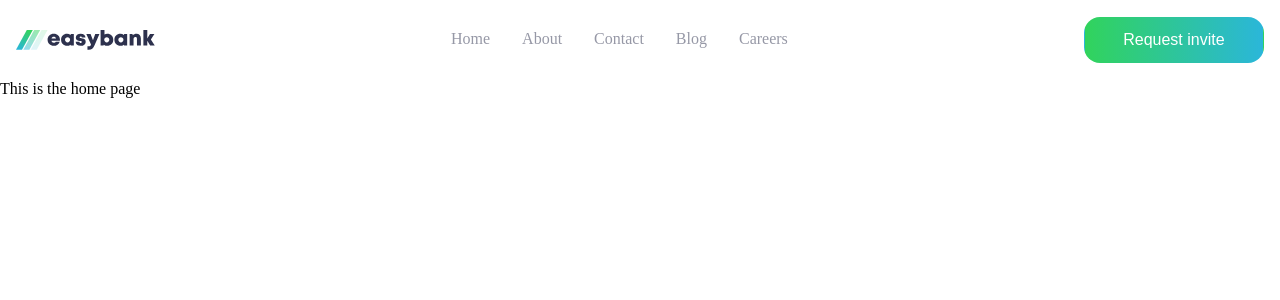
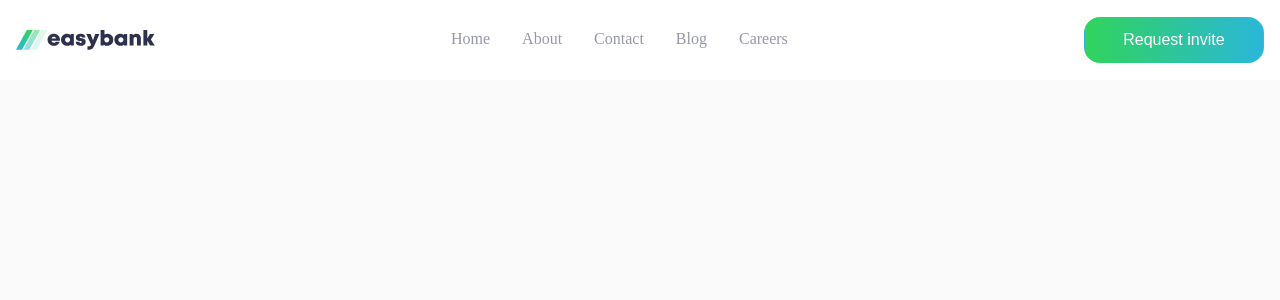
Before and after one commit to PChaparro/frontend-mentor, a React (Vite) app in the folder easybank-landing-page/: page / in a window 1280 px wide. Shown: the top 300 px of the page. Built offline with nearby package versions, Linux system fonts and the light colour scheme; a web font is replaced by a local one.

Commit message:
:recycle: Refactor button as an independent component

```diff
--- /dev/null
+++ b/easybank-landing-page/src/components/GradientButton/GradiendButton.tsx
@@ -0,0 +1,9 @@
+import Styles from './GradientButton.module.css';
+
+interface Props {
+  text: string;
+}
+
+export const GradientButton = ({ text }: Props) => {
+  return <button className={Styles['gradient-button']}>{text}</button>;
+};
--- /dev/null
+++ b/easybank-landing-page/src/components/GradientButton/GradientButton.module.css
@@ -0,0 +1,10 @@
+.gradient-button {
+  padding: 0.8em 2.4em;
+  border: 1px solid transparent;
+  border-radius: 16px;
+  cursor: pointer;
+
+  color: white;
+  font-size: var(--fs-sm);
+  background: linear-gradient(to right, var(--primary-lime-green), var(--primary-bright-cyan));
+}
--- /dev/null
+++ b/easybank-landing-page/src/components/Hero/Hero.module.css
@@ -0,0 +1,5 @@
+.hero {
+  width: 100%;
+  height: calc(100vh - 80px);
+  background-color: var(--very-light-gray);
+}
--- /dev/null
+++ b/easybank-landing-page/src/components/Hero/Hero.tsx
@@ -0,0 +1,5 @@
+import Styles from './Hero.module.css';
+
+export const Hero = () => {
+  return <header className={Styles.hero}></header>;
+};
--- a/easybank-landing-page/src/components/Navigation/Navigation.module.css
+++ b/easybank-landing-page/src/components/Navigation/Navigation.module.css
@@ -16,14 +16,3 @@
   gap: 32px;
   list-style: none;
 }
-
-.navbar__button {
-  padding: 0.8em 2.4em;
-  border: 1px solid transparent;
-  border-radius: 16px;
-  cursor: pointer;
-
-  color: white;
-  font-size: var(--fs-sm);
-  background: linear-gradient(to right, var(--primary-lime-green), var(--primary-bright-cyan));
-}
--- a/easybank-landing-page/src/components/Navigation/Navigation.tsx
+++ b/easybank-landing-page/src/components/Navigation/Navigation.tsx
@@ -1,5 +1,7 @@
+import { GradientButton } from '../GradientButton/GradiendButton';
+import { NavigationItem } from './NavigationItem/NavigationItem';
+
 import Styles from './Navigation.module.css';
-import { NavigationItem } from './NavigationItem/NavigationItem';
 
 const options = [
   { name: 'Home' },
@@ -19,7 +21,7 @@ export const Navigation = () => {
             return <NavigationItem key={`nav-option-${index}`} name={option.name} />;
           })}
         </ul>
-        <button className={Styles.navbar__button}>Request invite</button>
+        <GradientButton text='Request invite' />
       </div>
     </nav>
   );
--- a/easybank-landing-page/src/pages/HomePage/HomePage.tsx
+++ b/easybank-landing-page/src/pages/HomePage/HomePage.tsx
@@ -1,3 +1,5 @@
+import { Hero } from '../../components/Hero/Hero';
+
 export const HomePage = () => {
-  return <p>This is the home page</p>;
+  return <Hero />;
 };
```
